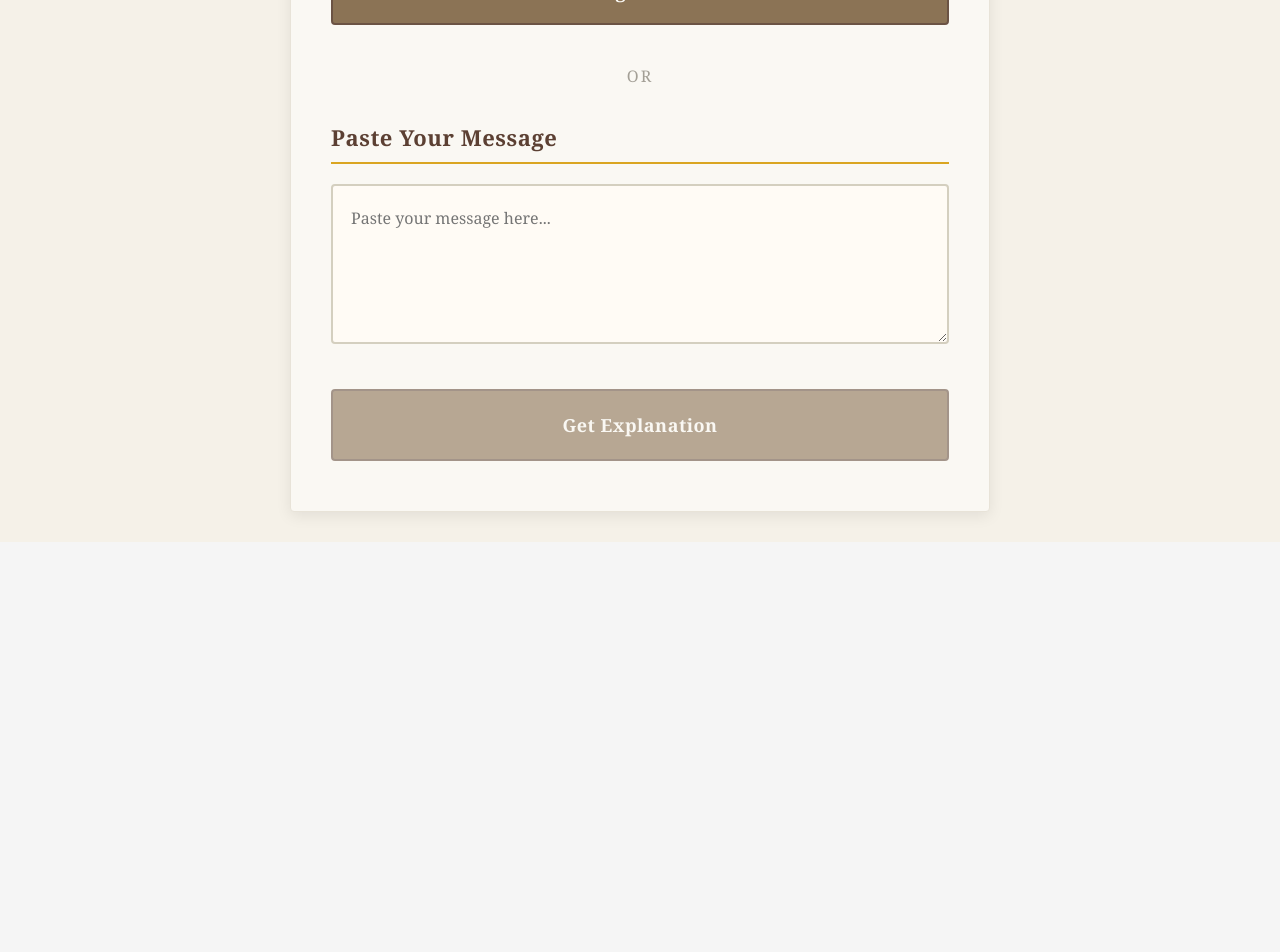
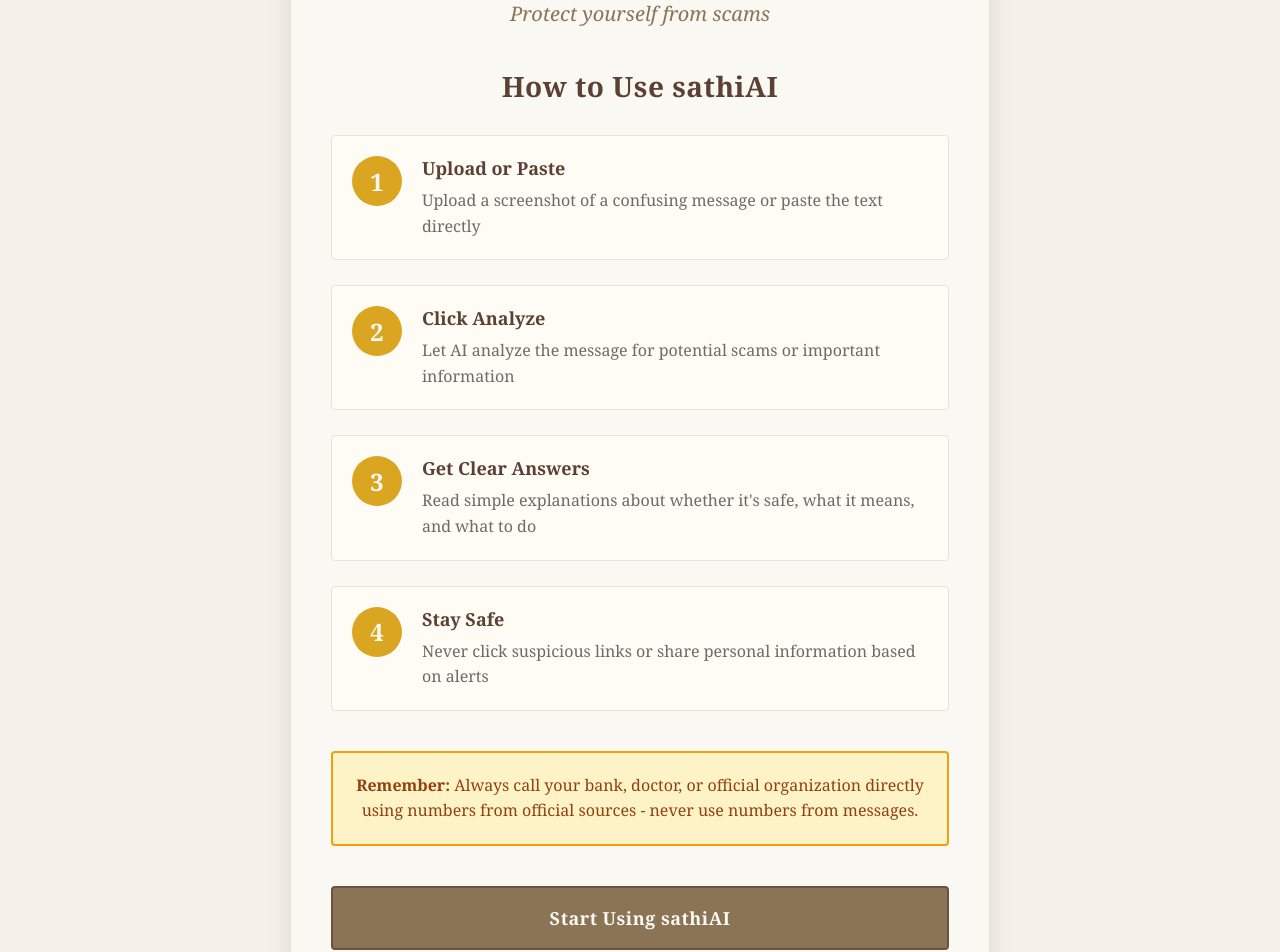
Before and after one commit to kingshuk-14/sathiAI, a React (Vite) app: page / in a window 1280 px wide. Shown: the part 340-1292 px from the top of the page. Before the commit the page ends 882 px from the top, so only its background shows below. Built offline with nearby package versions, Linux system fonts and the light colour scheme.

Commit message:
Add landing page with instructions and Vercel deployment setup

```diff
--- a/src/App.jsx
+++ b/src/App.jsx
@@ -7,6 +7,7 @@
   const API_ENDPOINT = '/api/huggingface/chat/completions'
 
   // State management
+  const [showApp, setShowApp] = useState(false)
   const [inputText, setInputText] = useState('')
   const [extractedText, setExtractedText] = useState('')
   const [loading, setLoading] = useState(false)
@@ -610,10 +611,86 @@
 
   return (
     <div style={styles.container}>
+      {!showApp ? (
+        // LANDING PAGE
+        <div style={styles.landingPage}>
+          <div style={styles.landingContent}>
+            <img src="/logo.png" alt="sathiAI" style={styles.landingLogo} />
+            <h1 style={styles.landingTitle}>sathiAI</h1>
+            <p style={styles.landingTagline}>Protect yourself from scams</p>
+
+            <div style={styles.landingInstructions}>
+              <h2 style={styles.instructionsTitle}>How to Use sathiAI</h2>
+
+              <div style={styles.instructionCard}>
+                <div style={styles.stepNumber}>1</div>
+                <div>
+                  <h3 style={styles.instructionCardTitle}>Upload or Paste</h3>
+                  <p style={styles.instructionCardText}>
+                    Upload a screenshot of a confusing message or paste the text directly
+                  </p>
+                </div>
+              </div>
+
+              <div style={styles.instructionCard}>
+                <div style={styles.stepNumber}>2</div>
+                <div>
+                  <h3 style={styles.instructionCardTitle}>Click Analyze</h3>
+                  <p style={styles.instructionCardText}>
+                    Let AI analyze the message for potential scams or important information
+                  </p>
+                </div>
+              </div>
+
+              <div style={styles.instructionCard}>
+                <div style={styles.stepNumber}>3</div>
+                <div>
+                  <h3 style={styles.instructionCardTitle}>Get Clear Answers</h3>
+                  <p style={styles.instructionCardText}>
+                    Read simple explanations about whether it's safe, what it means, and what to do
+                  </p>
+                </div>
+              </div>
+
+              <div style={styles.instructionCard}>
+                <div style={styles.stepNumber}>4</div>
+                <div>
+                  <h3 style={styles.instructionCardTitle}>Stay Safe</h3>
+                  <p style={styles.instructionCardText}>
+                    Never click suspicious links or share personal information based on alerts
+                  </p>
+                </div>
+              </div>
+            </div>
+
+            <div style={styles.warningBox}>
+              <strong>Remember:</strong> Always call your bank, doctor, or official organization directly using numbers from official sources - never use numbers from messages.
+            </div>
+
+            <button
+              onClick={() => setShowApp(true)}
+              style={styles.startButton}
+            >
+              Start Using sathiAI
+            </button>
+          </div>
+        </div>
+      ) : (
+        // MAIN APP
+        <>
       {/* Header with Logo */}
       <div style={styles.navbar}>
-        <img src="/logo.png" alt="sathiAI" style={styles.logo} />
-        <h1 style={styles.heading}>sathiAI</h1>
+        <div style={{ flex: 1 }}></div>
+        <div style={{ display: 'flex', alignItems: 'center', gap: '15px' }}>
+          <img src="/logo.png" alt="sathiAI" style={styles.logo} />
+          <h1 style={styles.heading}>sathiAI</h1>
+        </div>
+        <button
+          onClick={() => setShowApp(false)}
+          style={styles.backButton}
+        >
+          ← Back to Home
+        </button>
       </div>
       <p style={styles.subtitle}>
         Get help understanding confusing text messages, notices, and alerts
@@ -784,6 +861,8 @@
           </p>
         </div>
       )}
+        </>
+      )}
     </div>
   )
 }
@@ -797,12 +876,140 @@
     fontFamily: '"Georgia", "Garamond", serif',
     fontSize: '18px'
   },
+  // Landing Page Styles
+  landingPage: {
+    minHeight: '100vh',
+    backgroundColor: '#F5F1E8',
+    display: 'flex',
+    alignItems: 'center',
+    justifyContent: 'center',
+    padding: '40px 20px'
+  },
+  landingContent: {
+    maxWidth: '700px',
+    textAlign: 'center',
+    backgroundColor: '#FAF8F3',
+    padding: '60px 40px',
+    borderRadius: '4px',
+    boxShadow: '0 8px 25px rgba(0,0,0,0.1)',
+    border: '1px solid #E8E3D8'
+  },
+  landingLogo: {
+    height: '100px',
+    width: '100px',
+    borderRadius: '50%',
+    objectFit: 'cover',
+    boxShadow: '0 4px 15px rgba(0,0,0,0.15)',
+    border: '3px solid #DAA520',
+    marginBottom: '20px'
+  },
+  landingTitle: {
+    fontSize: '56px',
+    fontWeight: '300',
+    color: '#3D3D3D',
+    marginBottom: '8px',
+    letterSpacing: '2px',
+    fontFamily: '"Georgia", serif'
+  },
+  landingTagline: {
+    fontSize: '20px',
+    color: '#8B7355',
+    fontStyle: 'italic',
+    marginBottom: '40px',
+    fontWeight: '300'
+  },
+  landingInstructions: {
+    marginBottom: '40px',
+    textAlign: 'left'
+  },
+  instructionsTitle: {
+    fontSize: '28px',
+    fontWeight: '600',
+    color: '#5C4033',
+    marginBottom: '30px',
+    textAlign: 'center',
+    letterSpacing: '0.5px'
+  },
+  instructionCard: {
+    display: 'flex',
+    gap: '20px',
+    marginBottom: '25px',
+    padding: '20px',
+    backgroundColor: '#FFFBF5',
+    borderRadius: '4px',
+    border: '1px solid #E8E3D8'
+  },
+  stepNumber: {
+    minWidth: '50px',
+    height: '50px',
+    backgroundColor: '#DAA520',
+    color: '#FAF8F3',
+    borderRadius: '50%',
+    display: 'flex',
+    alignItems: 'center',
+    justifyContent: 'center',
+    fontSize: '24px',
+    fontWeight: '700',
+    flexShrink: 0,
+    fontFamily: '"Georgia", serif'
+  },
+  instructionCardTitle: {
+    fontSize: '18px',
+    fontWeight: '600',
+    color: '#5C4033',
+    marginBottom: '8px'
+  },
+  instructionCardText: {
+    fontSize: '16px',
+    color: '#6B6B6B',
+    lineHeight: '1.6',
+    fontFamily: '"Georgia", serif'
+  },
+  warningBox: {
+    backgroundColor: '#FEF3C7',
+    border: '2px solid #F59E0B',
+    padding: '20px',
+    borderRadius: '4px',
+    marginBottom: '30px',
+    fontSize: '16px',
+    color: '#92400E',
+    fontFamily: '"Georgia", serif',
+    lineHeight: '1.6'
+  },
+  startButton: {
+    width: '100%',
+    backgroundColor: '#8B7355',
+    color: '#FAF8F3',
+    padding: '18px',
+    borderRadius: '4px',
+    fontSize: '18px',
+    fontWeight: '600',
+    cursor: 'pointer',
+    transition: 'all 0.3s ease',
+    border: '2px solid #6B5344',
+    fontFamily: '"Georgia", serif',
+    letterSpacing: '0.5px',
+    marginTop: '10px'
+  },
+  backButton: {
+    padding: '10px 20px',
+    backgroundColor: '#DAA520',
+    color: '#3D3D3D',
+    border: 'none',
+    borderRadius: '4px',
+    fontSize: '14px',
+    fontWeight: '600',
+    cursor: 'pointer',
+    transition: 'all 0.3s ease',
+    fontFamily: '"Georgia", serif'
+  },
   navbar: {
     display: 'flex',
     alignItems: 'center',
-    justifyContent: 'center',
+    justifyContent: 'space-between',
     gap: '15px',
-    marginBottom: '20px'
+    marginBottom: '20px',
+    position: 'relative'
   },
   logo: {
     height: '60px',
```
Also changed, not shown: api/chat.js (added, +67 -0 lines), vercel.json (added), 2 other files (tests, documents, lock files or other folders).
